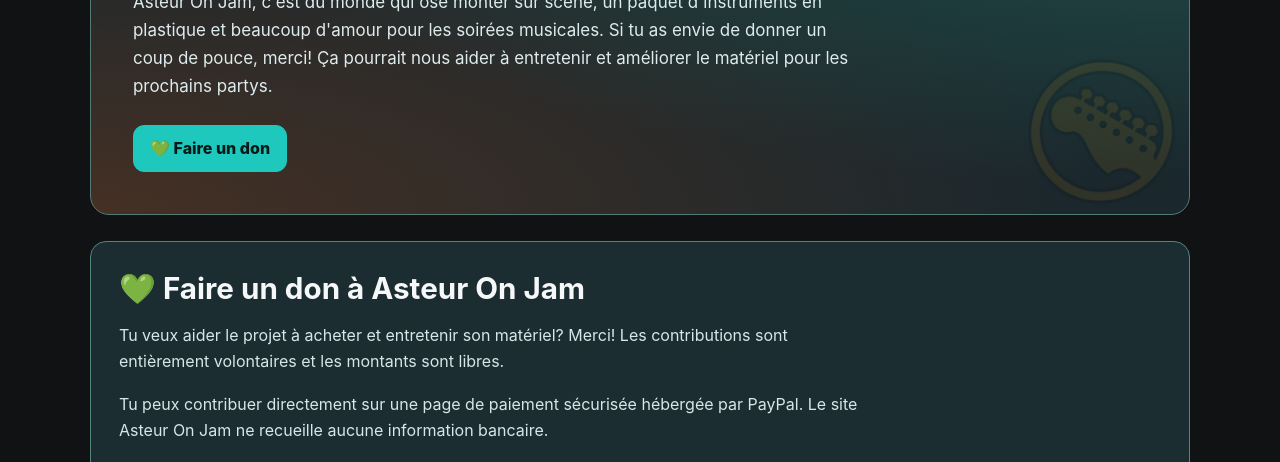
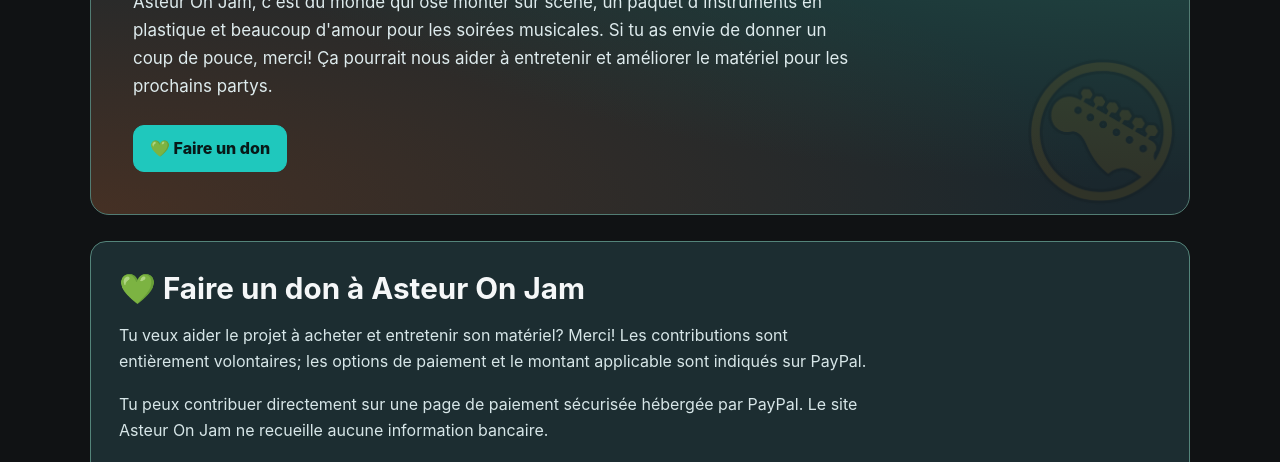
Before and after one commit to asteuronjoue-dev/yarg-jak, a plain HTML site: page soutenir.html in a window 1280 px wide. Shown: the part 319-781 px from the top of the page. Drawn offline with nearby package versions, Linux system fonts and the light colour scheme.

Commit message:
Avoid promising editable donation amount until PayPal checkout is verified

```diff
--- a/soutenir.html
+++ b/soutenir.html
@@ -114,7 +114,7 @@ footer a{color:#9fecdf}
 </section>
 <section class="don-intro" id="faire-un-don" aria-labelledby="don-heading">
  <h2 id="don-heading">💚 Faire un don à Asteur On Jam</h2>
- <p>Tu veux aider le projet à acheter et entretenir son matériel? Merci! Les contributions sont entièrement volontaires et les montants sont libres.</p>
+ <p>Tu veux aider le projet à acheter et entretenir son matériel? Merci! Les contributions sont entièrement volontaires; les options de paiement et le montant applicable sont indiqués sur PayPal.</p>
  <p>Tu peux contribuer directement sur une page de paiement sécurisée hébergée par PayPal. Le site Asteur On Jam ne recueille aucune information bancaire.</p>
  <a class="action primary" href="https://www.paypal.com/ncp/payment/SS7376H6U5TPY" target="_blank" rel="noopener noreferrer">💚 Faire un don avec PayPal</a>
  <p class="don-small">Le paiement s’effectue chez PayPal, et non sur ce site. Aucune priorité dans la file ni aucun reçu fiscal n’est offert. Pour faire attribuer ton titre de mécène, <a href="mailto:asteur.on.joue@gmail.com?subject=Titre%20de%20m%C3%A9c%C3%A8ne%20Asteur%20On%20Jam">écris-nous avec ton nom de Rockstar</a> après ta contribution : les titres sont attribués manuellement.</p>
```
